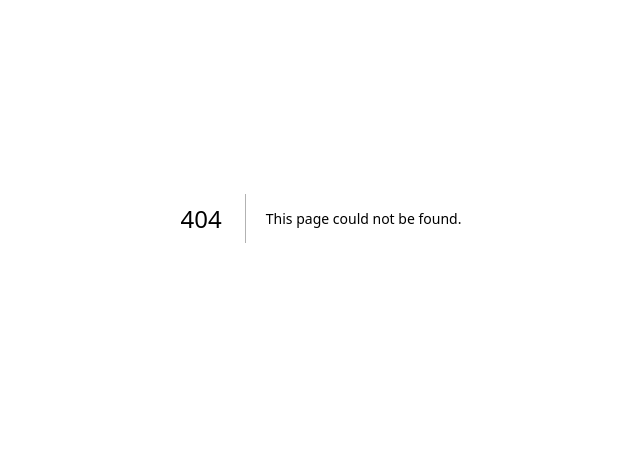
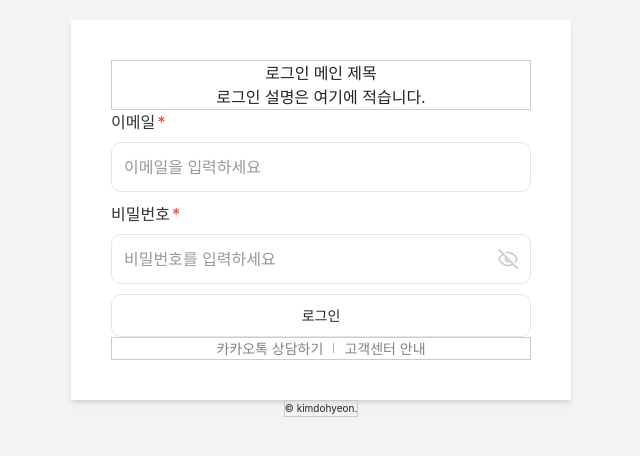
Before and after one commit to kimzeze/component-library, a Next.js app: page /login in a window 1280 px wide. Before the commit this address had no page. Shown: the part 182-638 px from the top of the page, without its empty margins (319-959 px from the left). Built offline with nearby package versions, Linux system fonts and the light colour scheme; a web font is replaced by a local one.

Commit message:
feat: 로그인 페이지 컴포넌트 추가
새로운 LoginPage 컴포넌트를 구현하였습니다. 이 컴포넌트는 로그인 폼, 헤더, 푸터를 포함하여 사용자 인증을 위한 전체적인 UI를 구성합니다.

```diff
--- /dev/null
+++ b/src/app/(auth)/login/page.tsx
@@ -0,0 +1,16 @@
+import LoginForm from "../_components/LoginForm";
+import AuthFooter from "../_components/LoginFormFooter";
+import AuthHeader from "../_components/LoginFormHeader";
+
+export default function LoginPage() {
+  return (
+    <div className="flex min-h-dvh flex-col items-center justify-center bg-gray-50">
+      <main className="w-[500px] bg-white p-5xl shadow-md">
+        <AuthHeader />
+        <LoginForm />
+        <AuthFooter />
+      </main>
+      <footer className="border">© kimdohyeon.</footer>
+    </div>
+  );
+}
```
